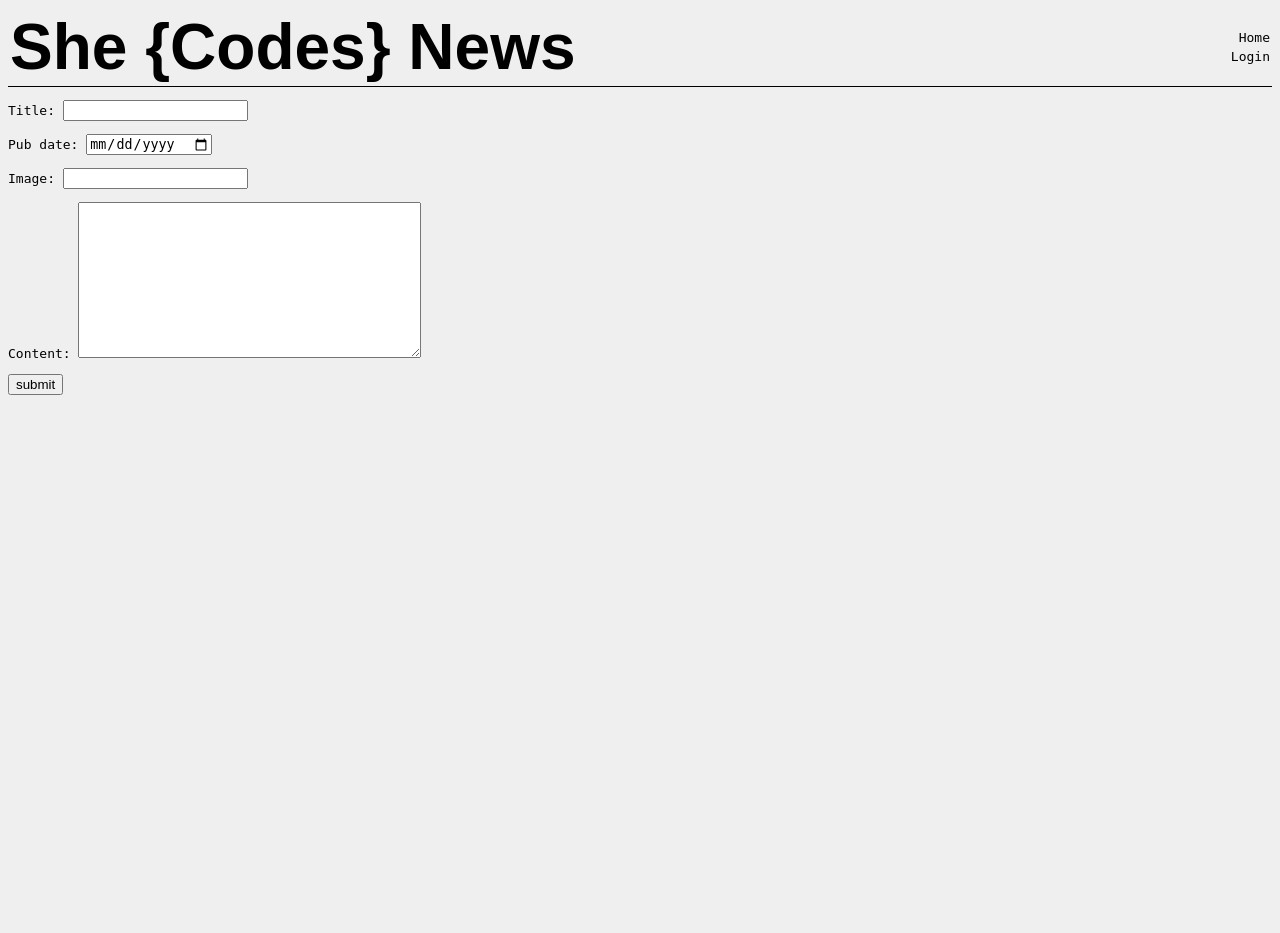
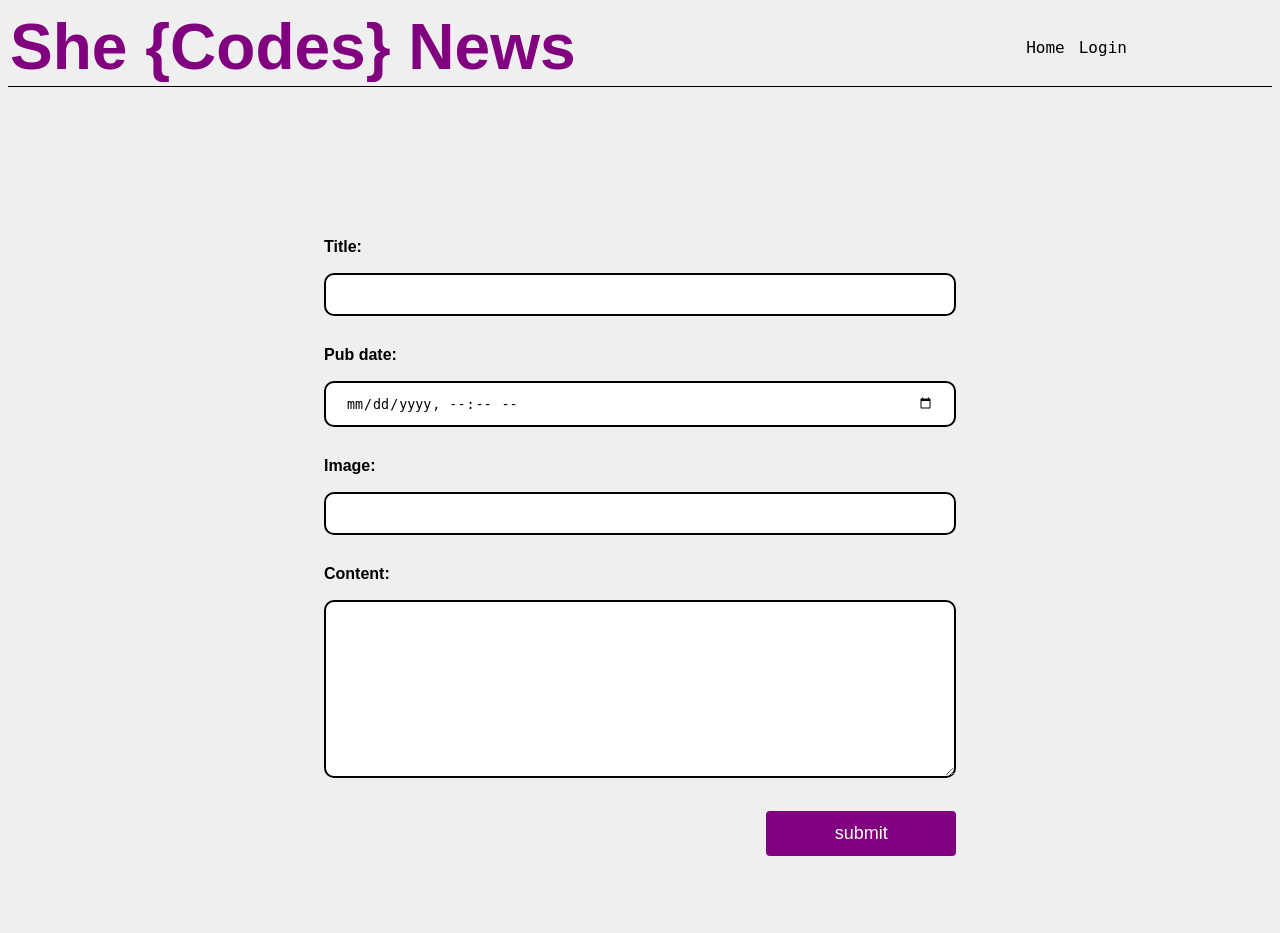
Before and after one commit to Jigudhari/she_codes_news, a Django app: page /news/add-story/ in a window 1280 px wide. Before the commit the page ends 395 px from the top, so only its background shows below. Run offline with Django 4.2, Linux system fonts and the light colour scheme; parts of the project's set-up code (start-up, migrations or seed data) failed here and were passed over; some web fonts are replaced.

Commit message:
form with css style to add new stories, working login-logout functinds, storeies sorted by pub_date, stories sorted by perticular author, user login authentification with show/hide some info as well as enable/disable relevent features, delete/update story

```diff
--- a/she_codes_news/news/forms.py
+++ b/she_codes_news/news/forms.py
@@ -7,12 +7,12 @@ class StoryForm(ModelForm):
         model = NewsStory
         fields = ['title', 'pub_date', 'image', 'content']
         widgets = {
-            'pub_date': forms.DateInput(
-                format='%m/%d/%Y',
+            'pub_date': forms.DateTimeInput(
+                format=['%d %m//%Y %H:%M'],
                 attrs={
                     'class': 'form-control',
                     'placeholder': 'Select a date',
-                    'type': 'date'
+                    'type': 'datetime-local'
                 }
             )
         }
--- a/she_codes_news/news/models.py
+++ b/she_codes_news/news/models.py
@@ -1,5 +1,6 @@
 from django.db import models
 from django.contrib.auth import get_user_model
+from django.urls import reverse
 
 
 class NewsStory(models.Model):
@@ -8,6 +9,13 @@ class NewsStory(models.Model):
      get_user_model(),
      on_delete=models.CASCADE
      )
-    pub_date = models.DateTimeField()
+    pub_date = models.DateTimeField(null=True, blank=True)
     content = models.TextField()
     image = models.URLField(null=True, blank=True)
+
+def get_absolute_url(self):
+    return reverse('news:story', kwargs={'pk': self.pk})
+
+# class Author(models.Model):
+#     user = models.OneToOneField(User, on_delete=models.CASCADE)
+#     # Add any other fields related to the author
--- a/she_codes_news/news/templates/news/createStory.html
+++ b/she_codes_news/news/templates/news/createStory.html
@@ -1,7 +1,7 @@
 {% extends "base.html" %}
 
 {% block content %}
-<form action="" method=""post">
+<form action="" method="post">
     {% csrf_token %}
 	{{ form.as_p }}
 	<input type="submit" value="submit">
--- a/she_codes_news/news/templates/news/storyCard.html
+++ b/she_codes_news/news/templates/news/storyCard.html
@@ -1,11 +1,7 @@
 <div class="story-card" id="story-card-{{position}}">
 <a href="{% url 'news:story' story.id %}">
-        {% if position < 5 %}
-            <img src="../static/news/images/placeholder-{{ position }}.jpg">
-        {% else %}
-            <img src="https://picsum.photos/600">
-        {% endif %}
         <div class="story-card-text">
+            <img src="{{ story.image }}">
             <h3>{{ story.title }}</h3>
             <h4>{{ story.author }}</h4>
             <h4>{{ story.pub_date }}</h4>
--- a/she_codes_news/news/urls.py
+++ b/she_codes_news/news/urls.py
@@ -6,5 +6,10 @@ app_name = 'news'
 urlpatterns = [
     path('', views.IndexView.as_view(), name='index'),
     path('<int:pk>/', views.StoryView.as_view(), name='story'),
-    path('add-story/', views.AddStoryView.as_view(), name='newStory')
-]
+    path('add-story/', views.AddStoryView.as_view(), name='newStory'),
+    path('author/<int:pk>/', views.AuthorStoryView.as_view(), name='authorstories'),
+    # path('delete/<int:pk>/', views.DeleteStoryView.as_view(), name='deletestory'),
+    # path('edit/<int:pk>/', views.EditStoryView.as_view(), name='editstory')
+    path('<pk>/delete/', views.deleteStoryView.as_view(), name='deleteStory'),
+    path('<pk>/update/', views.updateStoryView.as_view(), name='updateStory')]
+# (r'^delete/(?P<pk>[0-9]+)/$', views.cat_delete, name='cat_delete')
--- a/she_codes_news/news/views.py
+++ b/she_codes_news/news/views.py
@@ -1,5 +1,10 @@
-from django.forms.models import BaseModelForm
-from django.http import HttpResponse
+# from django.forms.models import BaseModelForm
+# from django.http import HttpResponse
+from typing import Any
+from django.contrib.auth.mixins import UserPassesTestMixin
+from django.contrib.auth.decorators import login_required
+from django.shortcuts import render, redirect, get_object_or_404
+from django.db.models.query import QuerySet
 from django.views import generic
 from django.urls import reverse_lazy
 from .models import NewsStory
@@ -18,12 +23,14 @@ class IndexView(generic.ListView):
         context = super().get_context_data(**kwargs)
         context['latest_stories'] = NewsStory.objects.all().order_by('-pub_date')[:4]
         return context
+
 class StoryView(generic.DetailView):
   model = NewsStory
   template_name = 'news/story.html'
   context_object_name = 'story'
 
 class AddStoryView(generic.CreateView):
+    model = NewsStory
     form_class = StoryForm
     context_object_name = 'storyform'
     template_name = 'news/createStory.html'
@@ -32,3 +39,68 @@ class AddStoryView(generic.CreateView):
     def form_valid(self, form):
         form.instance.author = self.request.user
         return super().form_valid(form)
+
+# class DeleteStoryView(UserPassesTestMixin, generic.DeleteView):
+#     model = NewsStory
+#     form_class = StoryForm
+#     template_name = 'news/deletestory.html'
+#     success_url = reverse_lazy('news:index')
+
+#     def form_valid(self, form):
+#         form.instance.author = self.request.user
+#         return super().form_valid(form)
+
+#     def test_func(self):
+#         return self.request.user == self.get_object().author
+
+#     def deletestory(request, pk):
+#         NewsStory = get_object_or_404(NewsStory, pk=pk, author=request.User)
+#         if request.method == 'POST':
+#             NewsStory.delete()
+#             return redirect('news:index')
+#         return render(request, 'news/deletestory.html',{'story':NewsStory})
+
+
+
+# class EditStoryView(UserPassesTestMixin, generic.UpdateView):
+#     model = NewsStory
+#     form_class = StoryForm
+#     template_name = 'news/editStory.html'
+#     success_url = reverse_lazy('news:index')
+
+#     def form_valid(self, form):
+#         form.instance.author = self.request.user
+#         return super().form_valid(form)
+
+#     def test_func(self):
+#         return self.request.user == self.get_object().author
+
+class AuthorStoryView(generic.ListView):
+  model = NewsStory
+  template_name = 'news/authorstoryview.html'
+  context_object_name = 'author_stories'
+
+  def get_queryset(self):
+     return NewsStory.objects.filter(author=self.kwargs['pk']).order_by('-pub_date')
+                                          # self.kwargs['pk'])
+#   def AuthorStoryView(request, author_id):
+#       Author = Author.objects.get(pk=author_id)
+
+
+# NewsStorystories = NewsStory.objects.filter(author=Author)
+
+# Context = {
+#         'Author':Author,
+#         'stories': NewsStory,
+#     }
+# return render(request, 'authorstoryview.html', context)
+class deleteStoryView(generic.DeleteView):
+    model = NewsStory
+    template_name = 'news/deleteStory.html'
+    success_url = reverse_lazy('news:index')
+
+class updateStoryView(generic.UpdateView):
+    model = NewsStory
+    fields = ['title', 'pub_date', 'image', 'content']
+    template_name = 'news/editStory.html'
+    success_url = reverse_lazy('news:index')
--- a/she_codes_news/she_codes_news/settings.py
+++ b/she_codes_news/she_codes_news/settings.py
@@ -128,4 +128,4 @@ STATICFILES_DIRS = (
 
 DEFAULT_AUTO_FIELD = 'django.db.models.BigAutoField'
 LOGIN_REDIRECT_URL = 'news:index'
-LOGIN_REDIRECT_URL = 'news:index'
+LOGOUT_REDIRECT_URL = 'news:index'
--- a/she_codes_news/static/styles.css
+++ b/she_codes_news/static/styles.css
@@ -11,15 +11,16 @@ header {
     border-bottom: 1px solid #000;
 }
 
-img {
+/* #img {
     filter: grayscale(100%);
-}
+} */
 
 h1 {
     font-family: 'Montserrat Subrayada', sans-serif;
     text-decoration: none;
     font-size: 4rem;
     margin: 0;
+    color: purple;
 }
 
 h2 {
@@ -39,7 +40,7 @@ h3 {
 nav {
     flex-basis: 20%;
     display: flex;
-    flex-direction: column;
+    flex-direction: row;
     align-items: flex-end;
 }
 
@@ -47,8 +48,58 @@ a {
     margin: 2px;
     text-decoration: none;
     color: #000;
+    font-size: large;
+}
+nav a {
+    padding: 0px 7px;
+    margin:0px;
+}
+
+nav a:hover {
+    color: purple;
 }
 
 a, p {
     font-family: monospace;
 }
+form {
+
+    padding: 10% 25%;
+}
+
+input{
+    width: 100%;
+}
+
+input[type=button], input[type=submit], input[type=reset] {
+    width: 30%;
+    background-color: purple;
+    color: white;
+    padding: 12px 20px;
+    border: none;
+    border-radius: 4px;
+    cursor: pointer;
+    margin: 2% 0;
+    float: right;
+    font-size: large;
+}
+
+input[type=text], input[type=datetime-local], textarea, input[type=url] {
+    width: 100%;
+    padding: 12px 20px;
+    margin: 5px 0;
+    box-sizing: border-box;
+    border: 2px solid black;
+    border-radius: 10px;
+}
+label {
+padding: 12px 12px 12px 0;
+display: inline-block;
+font-family: Arial, Helvetica, sans-serif ;
+font-weight: bold;
+}
+
+
+input[type=button]:hover, input[type=submit]:hover, input[type=reset]:hover {
+background-color: mediumpurple;
+}
```
Also changed, not shown: she_codes_news/news/static/news/styles.css (+34 -0 lines), she_codes_news/news/templates/news/authorstoryview.html (added, +23 -0 lines), she_codes_news/news/templates/news/deletestory.html (added, +12 -0 lines), she_codes_news/news/templates/news/editstory.html (added, +9 -0 lines), she_codes_news/news/templates/news/index.html (+11 -4 lines), she_codes_news/news/templates/news/story.html (+19 -1 lines).
